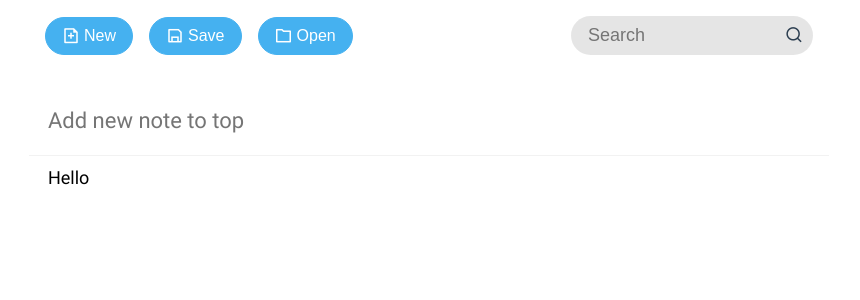
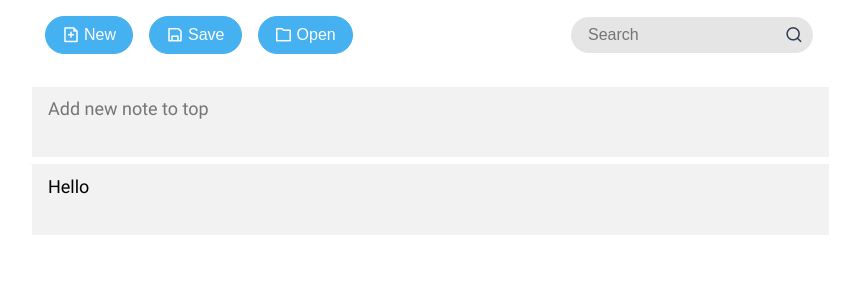
Before and after one commit to KlausSchaefers/rememberli, a Vue app: page / in a window 1280 px wide. Shown: the top 300 px of the page, without its empty margins (211-1071 px from the left). Built offline with nearby package versions, Linux system fonts and the light colour scheme.

Commit message:
Text Area working

```diff
--- a/src/components/Add.vue
+++ b/src/components/Add.vue
@@ -1,11 +1,15 @@
 
 <template>
-  <div class="rmli-add rmli-note" @click="$emit('click')">
+  <div :class="['rmli-note rmli-add', {'rmli-focus': hasFocus}]" @click="$emit('click')">
       <textarea
         v-model="value"
         @keydown="onKeyDown"
-        @keyup="onKeyPress"
+        @keyup="onKeyUp"
+        row=1
         @blur="onBlur"
+        @change="onChange"
+        @focus="hasFocus = true"
+        ref="input"
         :placeholder="placeholder"
     />
   </div>
@@ -17,19 +21,23 @@
 </style>
 <script>
 
+import Note from './Note.vue'
+
 export default {
   name: 'Add',
+  mixins:[Note],
   emits: ['change', 'click', 'add'],
   props: ['placeholder'],
   data: function () {
     return {
+        hasFocus: false,
         value: ''
     }
   },
   components: {
   },
   methods: {
-    onKeyPress (e) {
+    onChange (e) {
         this.$emit('change', e.target.value)
     },
     onBlur (e) {
@@ -37,6 +45,10 @@ export default {
             this.$emit('add', e.target.value)
         }
         this.value =''
+        this.hasFocus = false
+        const input = this.$refs.input
+        // input.style.height = input.scrollHeight - 4 + 'px';
+        input.style.height = "auto"
     }
   },
   mounted () {
--- a/src/components/Note.vue
+++ b/src/components/Note.vue
@@ -1,7 +1,16 @@
 
 <template>
-  <div class="rmli-note" @click="$emit('click')">
-      <textarea :value="element.value" @keydown="onKeyDown" @keyup="onKeyPress" @change="onChange" ref="input" />
+  <div :class="['rmli-note', {'rmli-focus': hasFocus}]" @click="$emit('click')">
+
+      <textarea
+        :value="element.value"
+        @keydown="onKeyDown"
+        row=1
+        @keyup="onKeyUp"
+        @change="onChange"
+        @blur="hasFocus = false"
+        @focus="hasFocus = true"
+        ref="input" />
   </div>
 </template>
 
@@ -23,7 +32,7 @@ export default {
   },
   data: function () {
     return {
-        value: ''
+        hasFocus:false
     }
   },
   components: {
@@ -32,41 +41,42 @@ export default {
     onChange (e) {
       this.$emit('change', e.target.value)
     },
-    onKeyPress () {
+    onKeyUp () {
+      this.resize()
     },
-    onKeyDown () {
-      //console.debug('onKeyDown()', this.value, e)
-
-
-     /*
+    onKeyDown (e) {
+      //console.debug('onKeyDown()', e)
       if (e.key == 'Tab') {
         e.preventDefault();
-        var start = this.selectionStart;
-        var end = this.selectionEnd;
-
-        // set textarea value to: text before caret + tab + text after caret
-        this.value = this.value.substring(0, start) +
-          "\t" + this.value.substring(end);
-
-        // put caret at right position again
-        this.selectionStart =
-          this.selectionEnd = start + 1;
+        this.addTab()
       }
-
-
-      this.style.height = "auto";
-      this.style.height = (this.scrollHeight) + "px";
-      */
-
+    },
+    addTab() {
+        if (this.$refs.input) {
+            console.debug('addTab')
+            let input = this.$refs.input
+            var start = input.selectionStart
+            var end = input.selectionEnd
+            input.value = input.value.substring(0, start) +  "\t" + input.value.substring(end);
+            input.selectionStart =
+            input.selectionEnd = start + 1;
+        }
+    },
+    resize () {
+      if (this.$refs.input) {
+        console.debug('Resize')
+        const input = this.$refs.input
+        //input.style.height = input.scrollHeight - 4 + 'px';
+        // input.style.height = "auto"
+        input.style.height = (input.scrollHeight) + "px"
+      }
     },
     focus () {
       this.$refs.input.focus()
     }
   },
   mounted () {
-    if (this.element) {
-      this.value = this.element.value
-    }
+    this.resize()
   }
 }
 </script>
--- a/src/scss/add.scss
+++ b/src/scss/add.scss
@@ -4,13 +4,7 @@
     border-top: 1px solid rgba(0,0,0, 0.00);
 
     textarea{
-        height: 20px;
-        padding: 0px $spacing-m;
 
-        &:focus {
-            padding: $spacing-m;
-            height: 60px;
-        }
     }
 }
 
@@ -18,17 +12,6 @@
 
     .rmli-add.rmli-note{
 
-        textarea{
-            padding: $spacing-m;
-            height: 60px;
-            font-weight: $font-weight-l;
-            font-size: $font-size-m;
-
-            &:focus {
-                font-size: $font-size-default;
-                font-weight: $font-weight;
-            }
-        }
 
 
     }
--- a/src/scss/ds.scss
+++ b/src/scss/ds.scss
@@ -28,7 +28,7 @@ $font-size-s: 16px;
 
 $line-height: 1.5;
 
-$border-color-transparent: tranparent;
+$border-color-transparent: transparent;
 $border-color-hover: rgba(0,0,0, 0.1);
 $border-color-focus: $primary-color;
 $border-radius-xl: 50px;
--- a/src/scss/note.scss
+++ b/src/scss/note.scss
@@ -6,10 +6,20 @@
     padding: 0px;
     border-top: 1px solid rgba(0,0,0, 0.05);
 
+    border-left: 3px solid $border-color-transparent;
+
+    &:hover{
+        border-left: 3px solid $border-color-hover;
+    }
+
+    &.rmli-focus {
+        border-left: 3px solid $border-color-focus;
+    }
 
     textarea{
         border: none;
-        border-left: 3px solid transparent;
+        background: rgba(0,0,0, 0.05);
+
         line-height: $line-height;
         font-weight: $font-weight;
         width: 100%;
@@ -18,14 +28,13 @@
         font-family: $font-family;
         padding: $spacing-s $spacing-m;
         resize: none;
+        overflow: hidden;
 
         &:hover {
-            border-left: 3px solid $border-color-hover;
             outline: none;
         }
 
         &:focus {
-            border-left: 3px solid $border-color-focus;
             outline: none;
         }
     }
--- a/src/scss/toolbar.scss
+++ b/src/scss/toolbar.scss
@@ -27,7 +27,7 @@
             border: 1px solid transparent;
             padding: $spacing-s $spacing-m;
             padding-right: 24px;
-            font-size: $font-size-default;
+            font-size: $font-size-s;
             width: 200px;
             border-radius: $border-radius-xl;
             background: none;
```
